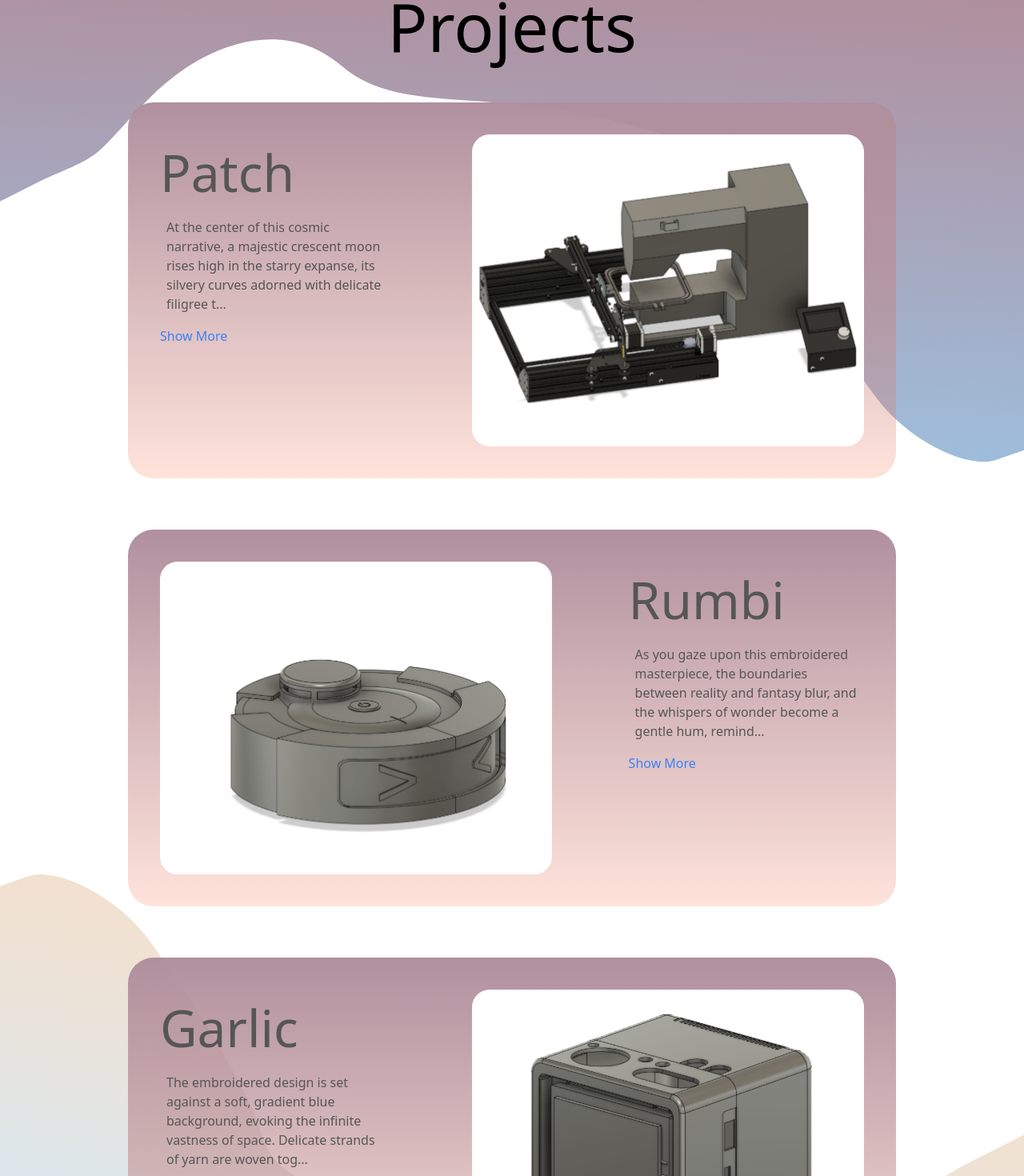
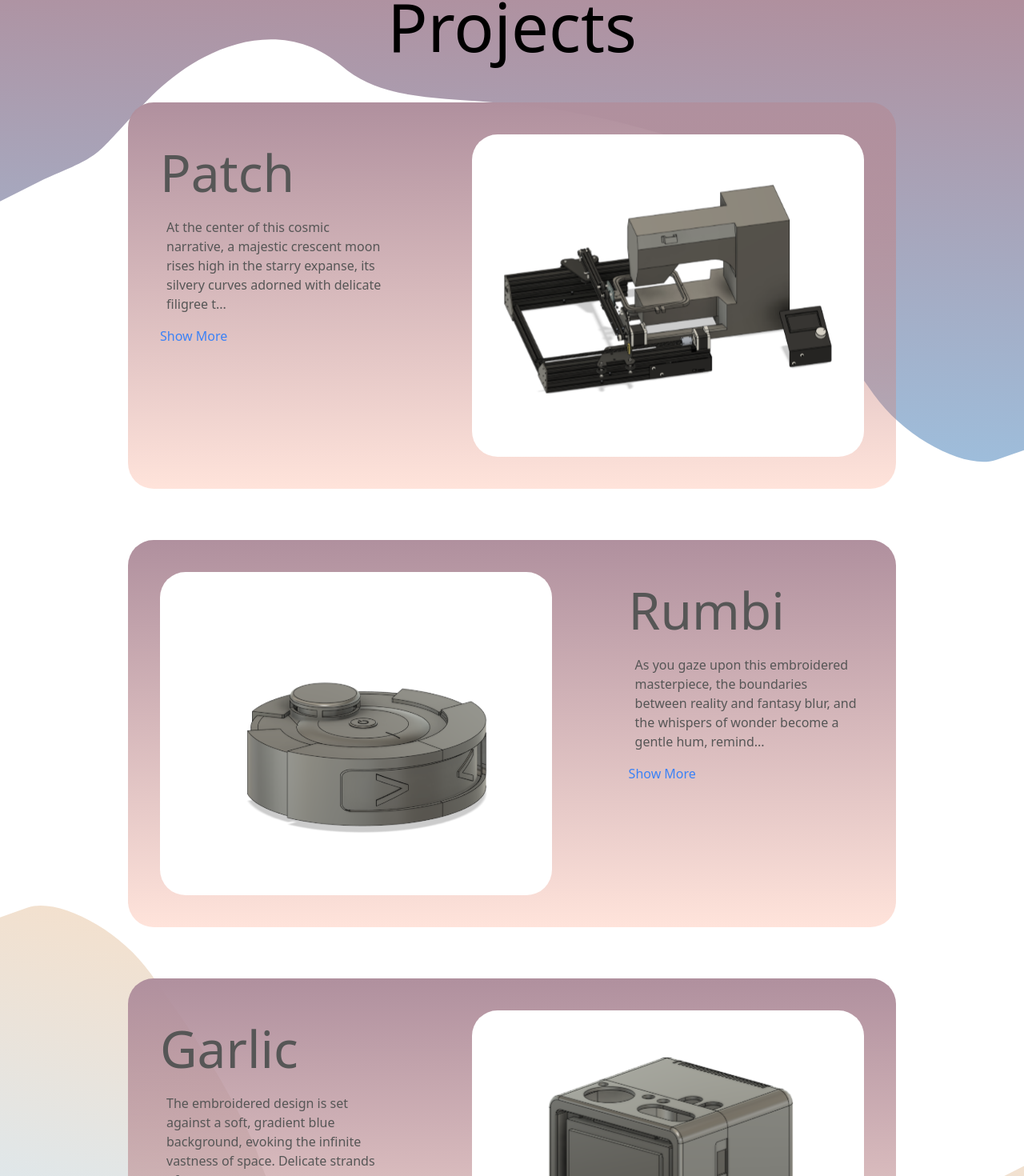
Before and after one commit to APopcorn/delayed_cv, a React (Vite) app: page / in a window 1280 px wide. Shown: the part 2427-3897 px from the top of the page at 80% size. Built offline with nearby package versions, Linux system fonts and the light colour scheme.

Commit message:
Add links for project section for the projects.

```diff
--- a/src/components/projects/FlippedProjectShowcase.tsx
+++ b/src/components/projects/FlippedProjectShowcase.tsx
@@ -3,10 +3,11 @@ import ExpandableTextArea from "./ExpandableTextArea";
 interface ProjectShowcaseProps {
   projectTitle: any;
   text: any;
+  link: any;
   img: any;
 }
 
-const FlippedProjectShowcase = ({ projectTitle, text, img }: ProjectShowcaseProps) => {
+const FlippedProjectShowcase = ({ projectTitle, text, link, img }: ProjectShowcaseProps) => {
   return (
     <div className="
       rounded-[2rem]
@@ -30,10 +31,20 @@ const FlippedProjectShowcase = ({ projectTitle, text, img }: ProjectShowcaseProp
         row-start-1	row-end-3
         m-10
       ">
-        <h1 className="md:text-[5vw] text-[8vw]">{projectTitle}</h1>
+        <a
+          href={link}
+          target="_blank"
+          rel="noreferrer"
+        >
+          <h1 className="md:text-[5vw] text-[8vw]">{projectTitle}</h1>
+        </a>
         <ExpandableTextArea text={text} />
       </div>
-      <div className="
+      <a
+        href={link}
+        target="_blank"
+        rel="noreferrer"
+        className="
         bg-white
         rounded-[2rem]
         col-start-1	col-end-4
@@ -41,8 +52,10 @@ const FlippedProjectShowcase = ({ projectTitle, text, img }: ProjectShowcaseProp
         m-10
         aspect-[4/3]
         ">
-        <img src={img} alt="Garlic" />
-      </div>
+        <div className="m-8">
+          <img src={img} alt="Garlic" />
+        </div>
+      </a>
     </div>
   );
 };
--- a/src/components/projects/ProjectShowcase.tsx
+++ b/src/components/projects/ProjectShowcase.tsx
@@ -3,10 +3,11 @@ import ExpandableTextArea from "./ExpandableTextArea";
 interface ProjectShowcaseProps {
   projectTitle: any;
   text: any;
+  link: any;
   img: any;
 }
 
-const ProjectShowcase = ({ projectTitle, text, img }: ProjectShowcaseProps) => {
+const ProjectShowcase = ({ projectTitle, text, link, img }: ProjectShowcaseProps) => {
   return (
     <div className="
       rounded-[2rem]
@@ -30,19 +31,32 @@ const ProjectShowcase = ({ projectTitle, text, img }: ProjectShowcaseProps) => {
         row-start-1	row-end-3
         m-10
       ">
+        <a
+          href={link}
+          target="_blank"
+          rel="noreferrer"
+        >
           <h1 className="md:text-[5vw] text-[8vw]">{projectTitle}</h1>
+        </a>
         <ExpandableTextArea text={text} />
       </div>
-      <div className="
+      <a
+        href={link}
+        target="_blank"
+        rel="noreferrer"
+        className="
           bg-white
           rounded-[2rem]
           col-start-3	col-end-6
           row-start-1	row-end-3
           m-10
           aspect-[4/3]
-        ">
-        <img className="flex" src={img} alt="Garlic" />
+          "
+      >
+        <div className="m-8">
+          <img className="flex" src={img} alt={projectTitle} />
         </div>
+      </a>
     </div>
   );
 };
--- a/src/components/projects/Projects.tsx
+++ b/src/components/projects/Projects.tsx
@@ -19,9 +19,21 @@ const Projects = (_props: any, ref: any) => {
         flex flex-col items-center"
     >
       <h1 className="select-none text-[6.5vw]">Projects</h1>
-      <ProjectShowcase projectTitle={"Patch"} text={"At the center of this cosmic narrative, a majestic crescent moon rises high in the starry expanse, its silvery curves adorned with delicate filigree that seems to shimmer like stardust. The lunar surface is etched with intricate patterns, echoing the ancient myths and legends of our collective imagination."} img={patch} />
-      <FlippedProjectShowcase projectTitle={"Rumbi"} text={"As you gaze upon this embroidered masterpiece, the boundaries between reality and fantasy blur, and the whispers of wonder become a gentle hum, reminding us that magic is always present, waiting to be discovered. This magnet becomes a cherished keepsake, a symbol of our innate curiosity and our deep connection to the mysteries of the universe."} img={rumbi} />
-      <ProjectShowcase projectTitle={"Garlic"} text={"The embroidered design is set against a soft, gradient blue background, evoking the infinite vastness of space. Delicate strands of yarn are woven together in an intricate dance, creating a textured depth that invites you to explore every nook and cranny. The magnet's surface seems almost tactile, as if you could reach out and touch the shimmering threads or the lunar landscape itself."} img={garlic} />
+      <ProjectShowcase
+        projectTitle={"Patch"}
+        text={"At the center of this cosmic narrative, a majestic crescent moon rises high in the starry expanse, its silvery curves adorned with delicate filigree that seems to shimmer like stardust. The lunar surface is etched with intricate patterns, echoing the ancient myths and legends of our collective imagination."}
+        link={"https://github.com/APopcorn/CNC-Sewing-Machine"}
+        img={patch} />
+      <FlippedProjectShowcase
+        projectTitle={"Rumbi"}
+        text={"As you gaze upon this embroidered masterpiece, the boundaries between reality and fantasy blur, and the whispers of wonder become a gentle hum, reminding us that magic is always present, waiting to be discovered. This magnet becomes a cherished keepsake, a symbol of our innate curiosity and our deep connection to the mysteries of the universe."}
+        link={"https://github.com/APopcorn/delayed_cv"}
+        img={rumbi} />
+      <ProjectShowcase
+        projectTitle={"Garlic"}
+        text={"The embroidered design is set against a soft, gradient blue background, evoking the infinite vastness of space. Delicate strands of yarn are woven together in an intricate dance, creating a textured depth that invites you to explore every nook and cranny. The magnet's surface seems almost tactile, as if you could reach out and touch the shimmering threads or the lunar landscape itself."}
+        link={"https://github.com/APopcorn/delayed_cv"}
+        img={garlic} />
     </div>
   );
 };
```
Also changed, not shown: 2 other files (tests, documents, lock files or other folders). Lines whose indentation alone changed are shown as unchanged.
